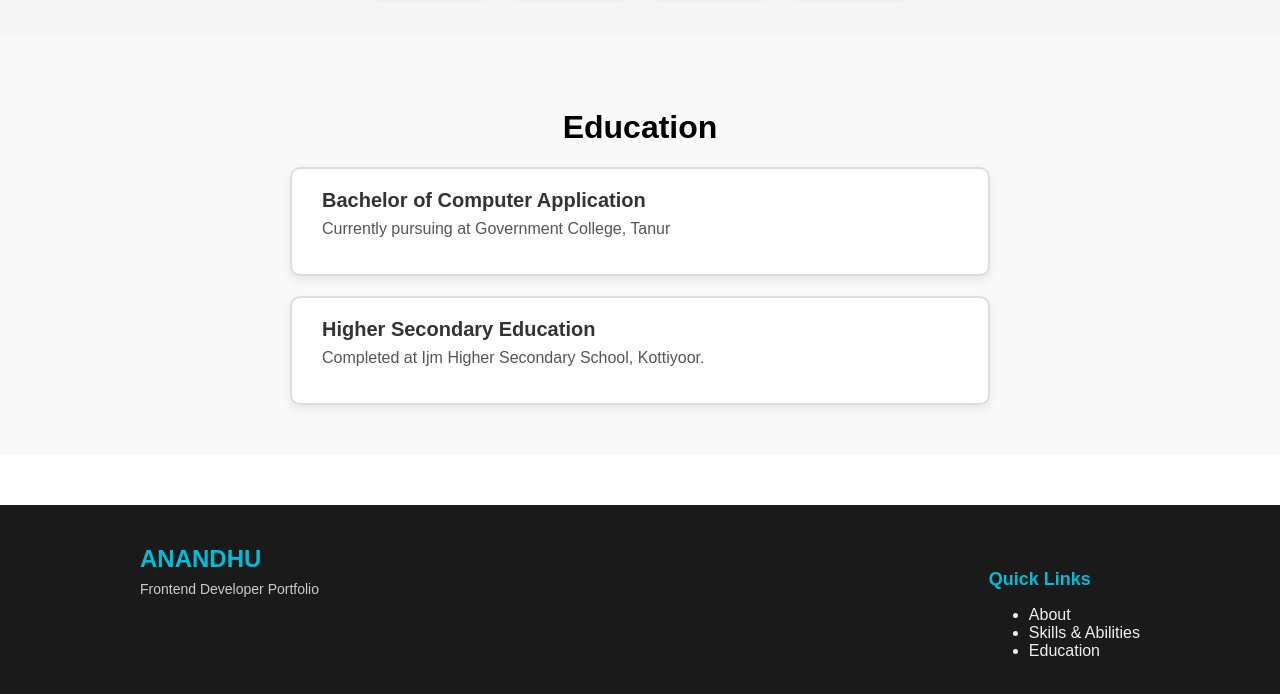
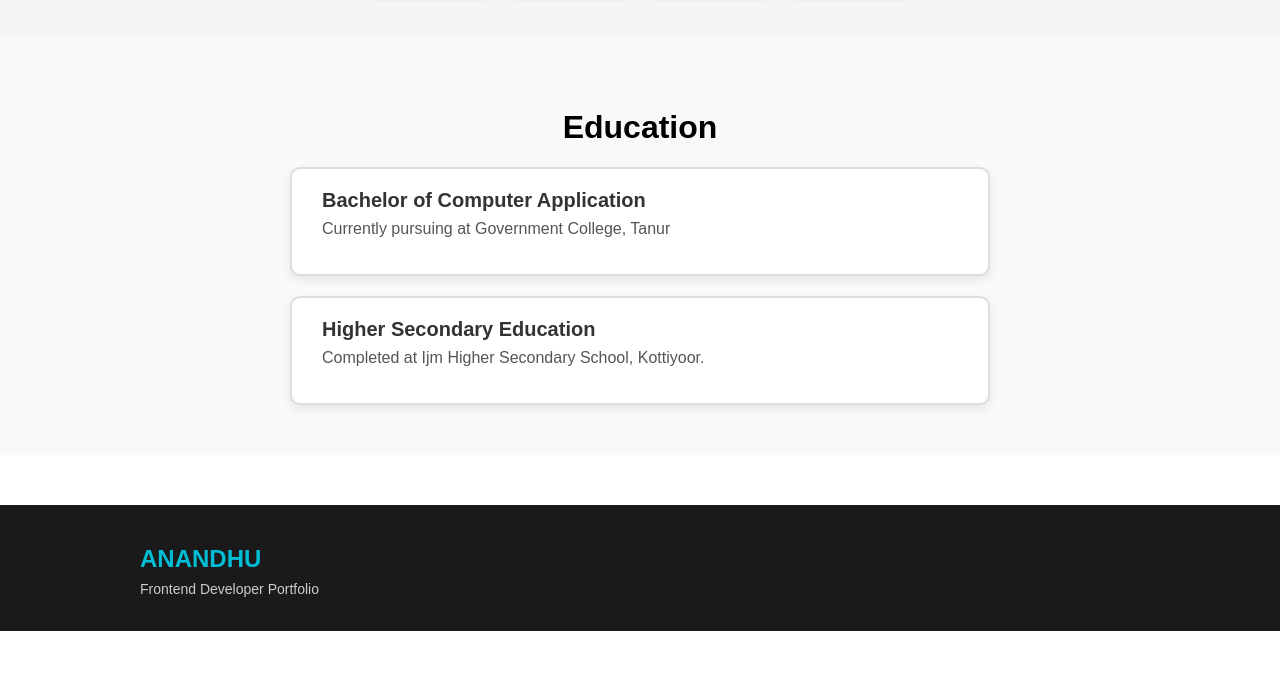
Before and after one commit to Anandhu-ms7/my-potfolio, a plain HTML site: page index.html in a window 1280 px wide. Shown: the part 1693-2387 px from the top of the page. After the commit the page ends 2324 px from the top, so only its background shows below. Drawn offline with Linux system fonts and the light colour scheme.

Commit message:
Update index.html

```diff
--- a/index.html
+++ b/index.html
@@ -98,14 +98,7 @@
                 <h3>ANANDHU</h3>
                 <p>Frontend Developer Portfolio</p>
             </div>
-            <div class="footer-right">
-                <h4>Quick Links</h4>
-                <ul class="footer-links">
-                    <li><a href="#about" class="plain-link">About</a></li>
-                    <li><a href="#skill" class="plain-link">Skills & Abilities</a></li>
-                    <li><a href="#education" class="plain-link">Education</a></li>
-                </ul>
-            </div>
+
         </div>
 
     </div>
```
